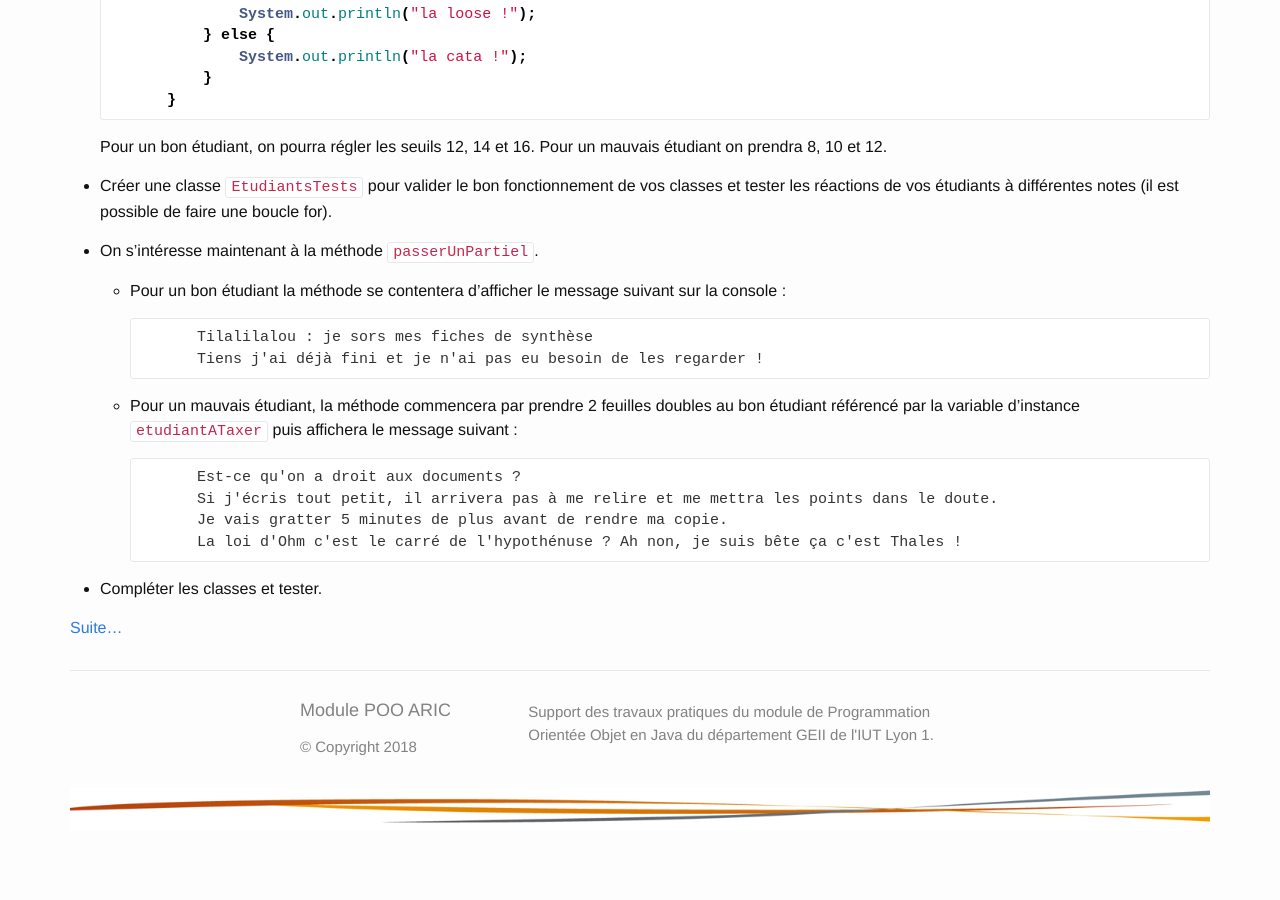
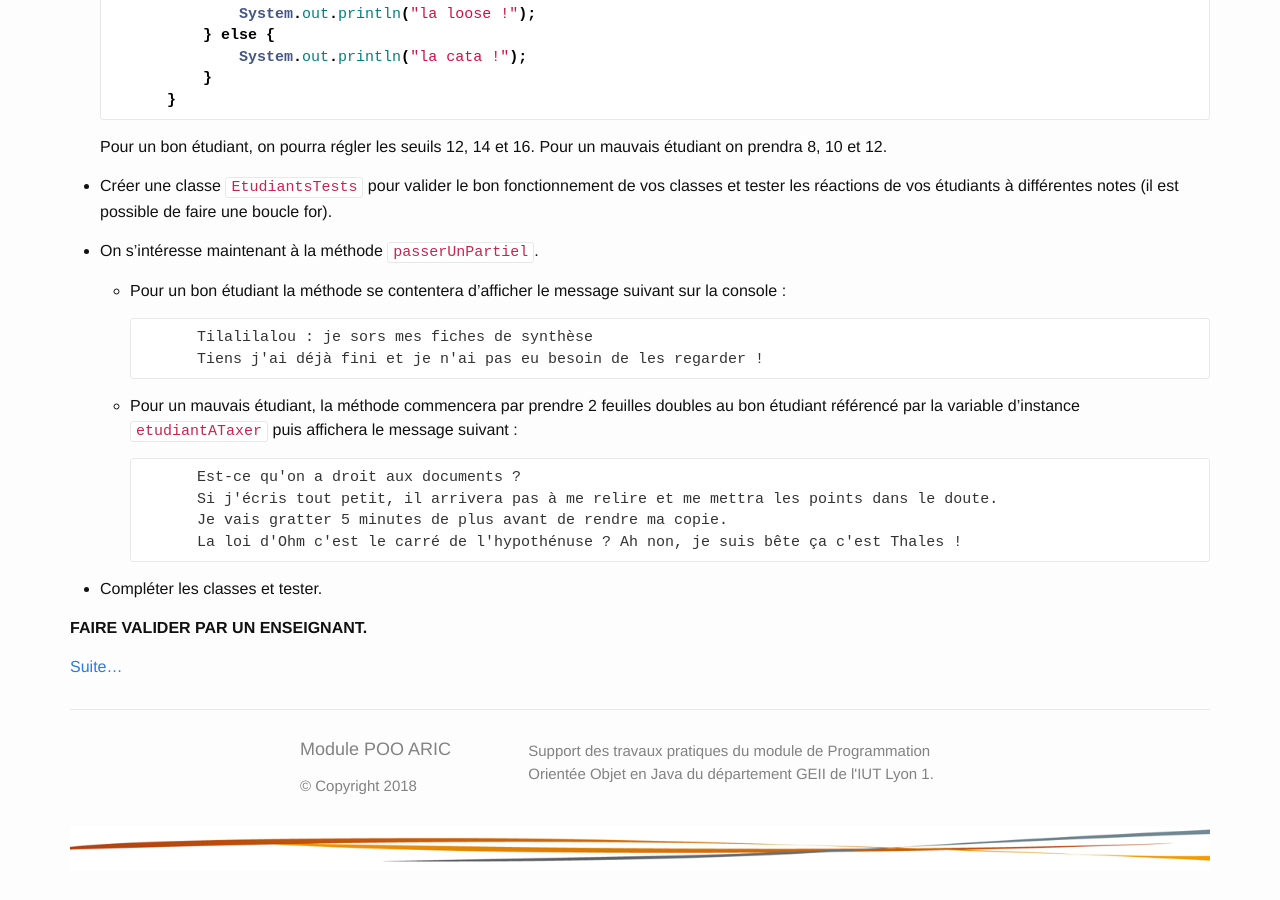
Before and after one commit to geiilyon/geiilyon.github.io, a Jekyll site: the page built from _collection_enonces/tp3.md, in a window 1280 px wide and 900 px high, scrolled down 5881 px. Built offline with Jekyll 4.4.1, drawn with Linux system fonts in a browser that asks for light colours; nearby versions of some CDN libraries; library files that are not in the unit come from our copies; before the commit the page ends 6742 px from its top, so only the background shows below that.

Commit message:
Ajout validation après Etudiants

```diff
--- a/_collection_enonces/tp3.md
+++ b/_collection_enonces/tp3.md
@@ -257,4 +257,6 @@ En résumé, les modificateurs de visibilité sont (du plus sévère au plus lax
 
 * Compléter les classes et tester.
 
+**FAIRE VALIDER PAR UN ENSEIGNANT.**
+
 [Suite...]({{site.baseurl}}/enonces/tp4)
```
